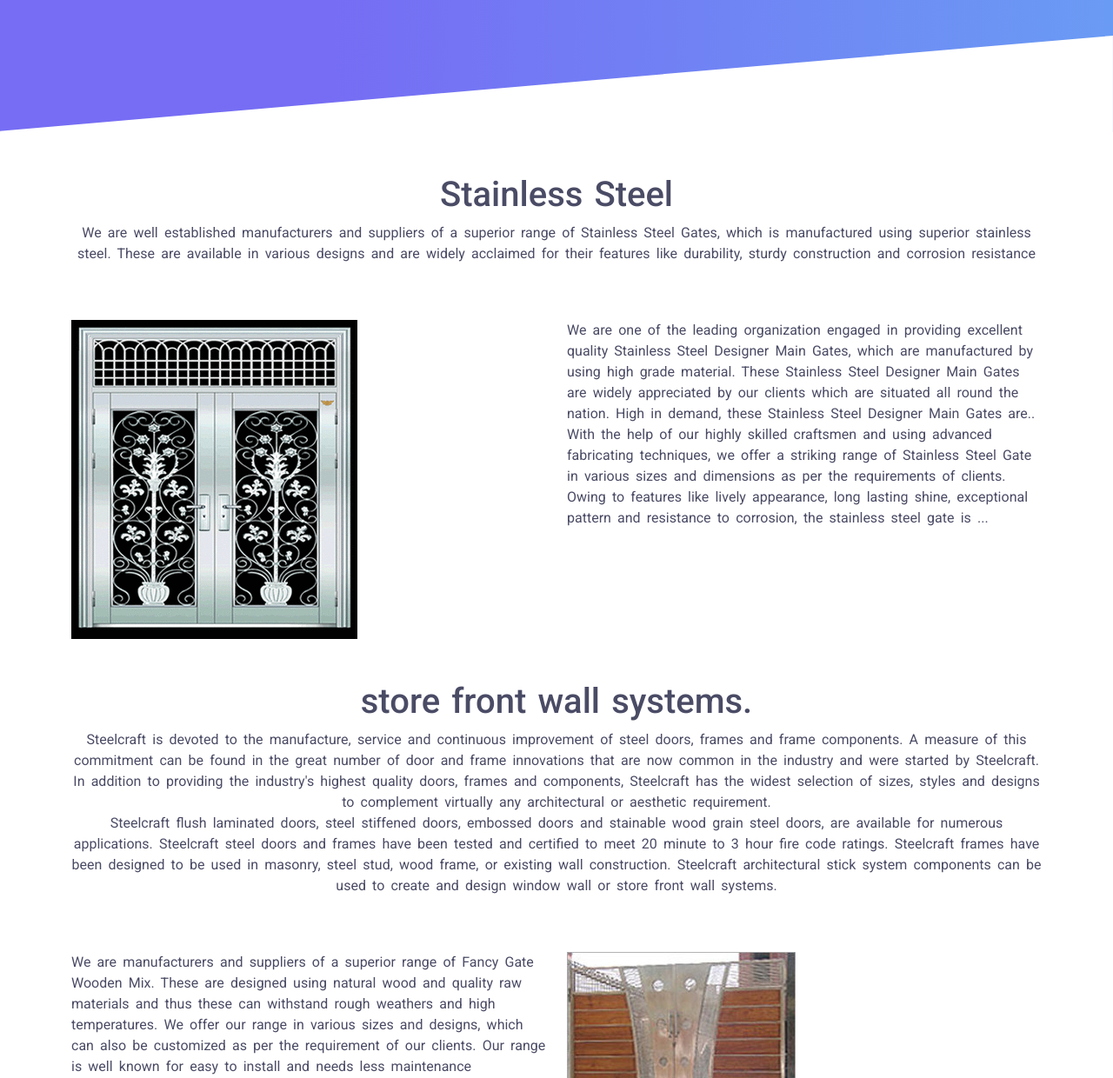
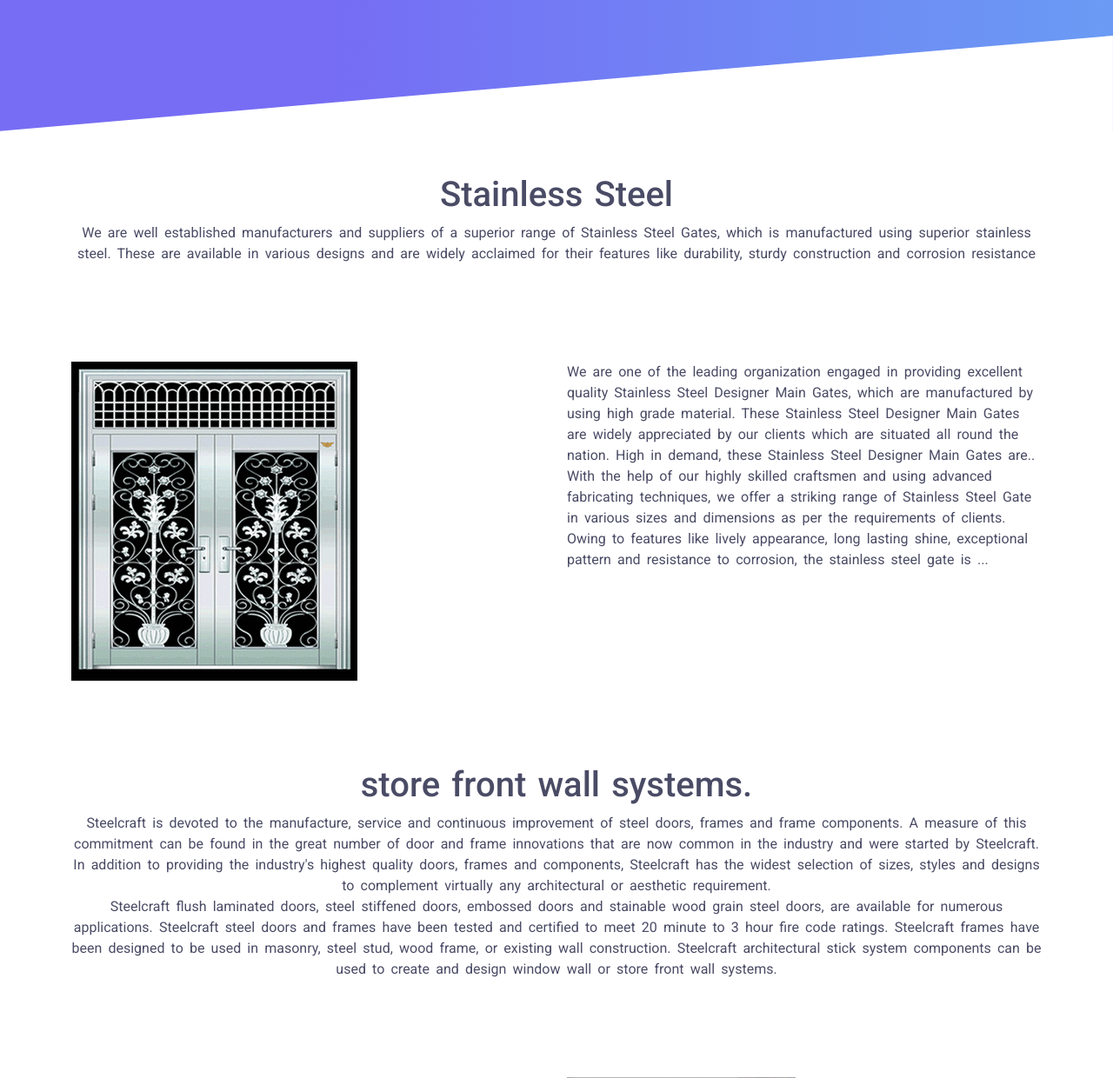
Before and after one commit to awaisprojects/newJerseyGate, a PHP site: page /steel.html in a window 1280 px wide. Shown: the part 566-1806 px from the top of the page at 87% size. Run offline with PHP 8.4, Linux system fonts and the light colour scheme.

Commit message:
In this section of code fix some issues in steel.html page

```diff
--- a/assets/css/style.css
+++ b/assets/css/style.css
@@ -231,3 +231,6 @@ body #mainContainer #contectContainer .card form .submitBtn a {
 body #mainContainer #contectContainer .card form .submitBtn a:hover {
   background-color: #595ff1;
 }
+body #mainContainer .steel iframe {
+  width: 100%;
+}
--- a/assets/css/style.scss
+++ b/assets/css/style.scss
@@ -280,7 +280,10 @@ body {
       }
     }
     // steel page steelContent container start
-    #steel {
+    .steel {
+      iframe {
+        width: 100%;
+      }
     }
   }
 }
--- a/steel.html
+++ b/steel.html
@@ -124,9 +124,9 @@
 
       <!-- content container start -->
       <div id="contectContainer">
-        <div class="container">
+        <div class="container steel">
           <div class="row text-center mt-5 mb-5">
-            <div class="col-lg-12">
+            <div class="col-lg-12 mb-5">
               <h1>Stainless Steel</h1>
               <p>
                 We are well established manufacturers and suppliers of a
@@ -138,14 +138,14 @@
             </div>
           </div>
           <div class="row">
-            <div class="col-lg-6 col-md-6">
+            <div class="col-lg-6 col-md-6 mb-5">
               <img
                 src="./assets/images/steel.gif"
                 alt=""
                 class="img-responsive"
               />
             </div>
-            <div class="col-lg-6 col-md-6">
+            <div class="col-lg-6 col-md-6 mb-5">
               <p>
                 We are one of the leading organization engaged in providing
                 excellent quality Stainless Steel Designer Main Gates, which are
@@ -164,8 +164,8 @@
             </div>
           </div>
 
-          <div class="row text-center mt-5 mb-5">
-            <div class="col-lg-12">
+          <div class="row text-center mt-5">
+            <div class="col-lg-12 mb-5">
               <h1>store front wall systems.</h1>
               <p>
                 Steelcraft is devoted to the manufacture, service and continuous
@@ -192,7 +192,7 @@
           </div>
 
           <div class="row mt-5 mb-5">
-            <div class="col-lg-6 col-md-6">
+            <div class="col-lg-6 col-md-6 mb-5">
               <p>
                 We are manufacturers and suppliers of a superior range of Fancy
                 Gate Wooden Mix. These are designed using natural wood and
@@ -203,7 +203,7 @@
                 install and needs less maintenance
               </p>
             </div>
-            <div class="col-lg-6 col-md-6">
+            <div class="col-lg-6 col-md-6 mb-5">
               <img
                 src="./assets/images/steel2.jpg"
                 alt=""
@@ -212,7 +212,7 @@
             </div>
           </div>
           <div class="row mt-5 mb-5">
-            <div class="col-lg-6 col-md-6">
+            <div class="col-lg-6 col-md-6 mb-5">
               <iframe
                 width="300"
                 height="247"
@@ -222,7 +222,7 @@
                 allowfullscreen
               ></iframe>
             </div>
-            <div class="col-lg-6 col-md-6">
+            <div class="col-lg-6 col-md-6 mb-5">
               <iframe
                 width="300"
                 height="247"
```
